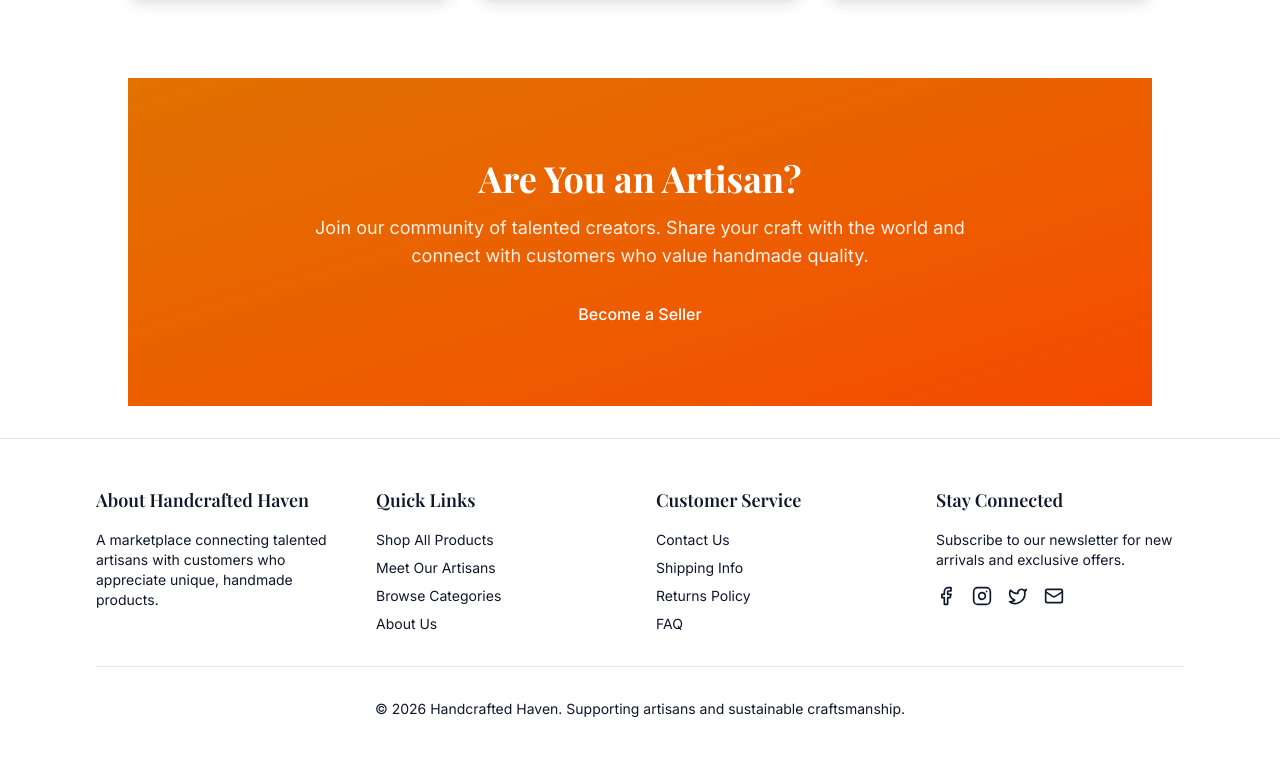
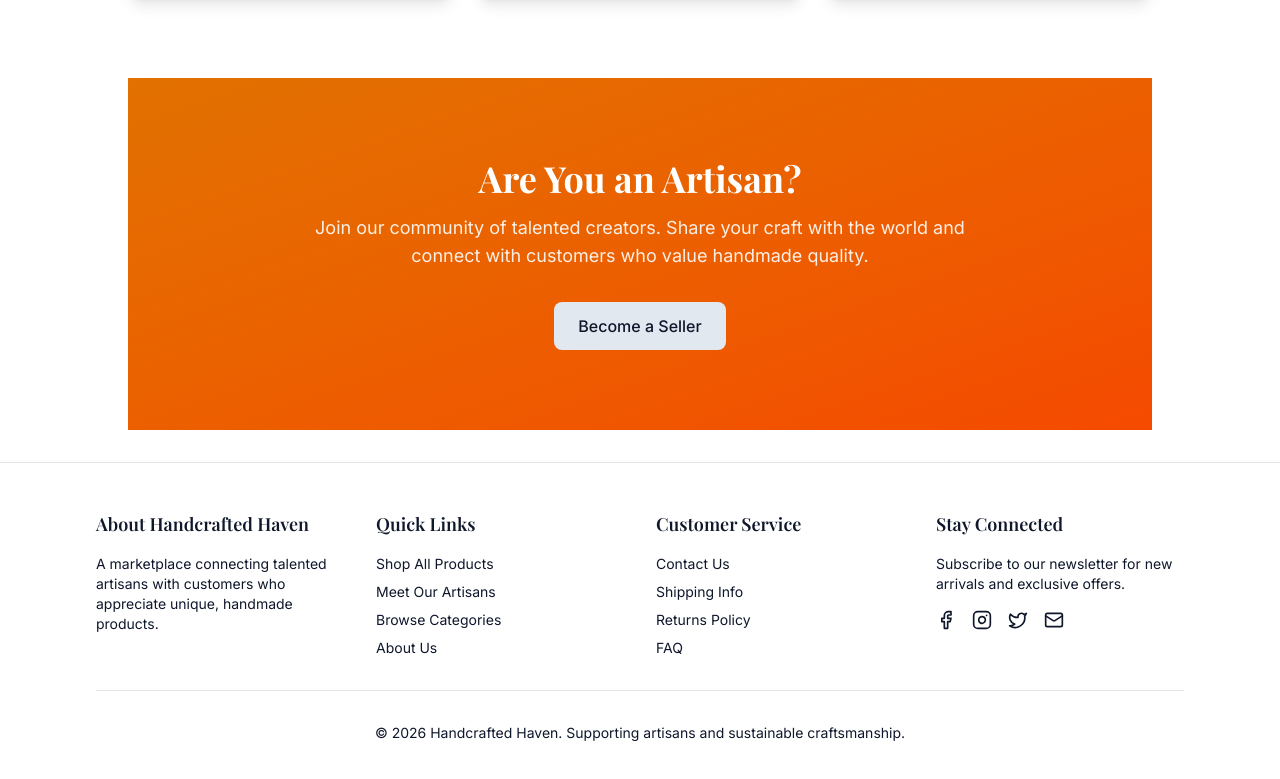
Before and after one commit to rmenram/handcrafted-haven, a Next.js app: page / in a window 1280 px wide. Shown: the part 1566-2345 px from the top of the page. Built offline with nearby package versions, Linux system fonts and the light colour scheme; no server answers; the database is empty.

Commit message:
styled BecomeSeller link and added artisan link functionality

```diff
--- a/src/app/signup/page.tsx
+++ b/src/app/signup/page.tsx
@@ -1,15 +1,16 @@
 'use client';
 
 import Link from 'next/link';
-import { useRouter } from 'next/navigation';
+import { useRouter, useSearchParams } from 'next/navigation';
 import { useState } from 'react';
 
 export default function SignupPage() {
   const router = useRouter();
+  const searchParams = useSearchParams();
   const [name, setName] = useState('');
   const [email, setEmail] = useState('');
   const [password, setPassword] = useState('');
-  const [role, setRole] = useState<'purchaser' | 'artisan'>('purchaser');
+  const [role, setRole] = useState<'purchaser' | 'artisan'>((searchParams.get('role') as 'purchaser' | 'artisan') || 'purchaser');
   const [error, setError] = useState<string | null>(null);
   const [loading, setLoading] = useState(false);
 
--- a/src/components/home/CallToAction.tsx
+++ b/src/components/home/CallToAction.tsx
@@ -1,3 +1,5 @@
+import Link from 'next/link';
+
 export default function CallToAction() {
     return (
     // CTA Section
@@ -10,9 +12,12 @@ export default function CallToAction() {
       Join our community of talented creators. Share your craft with the world and
       connect with customers who value handmade quality.
       </p>
-        <button>
+      <Link
+        href='/signup?role=artisan'
+        className='inline-flex items-center rounded-lg bg-slate-200 px-6 py-3 font-medium text-slate-900 transition hover:bg-slate-200/70'
+      >
         Become a Seller
-        </button>
+      </Link>
     </div>
     </section>
   );
```
Lines whose indentation alone changed are shown as unchanged.
